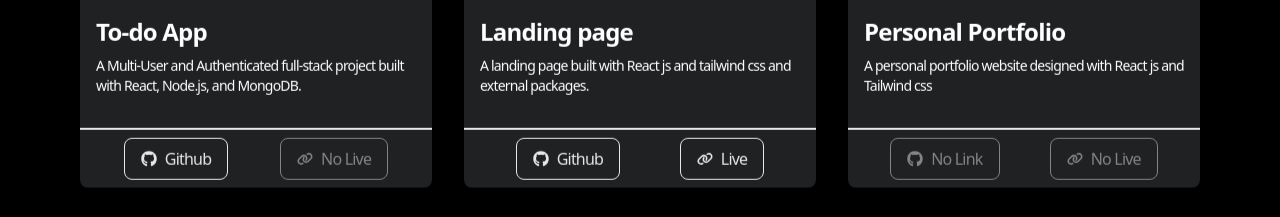
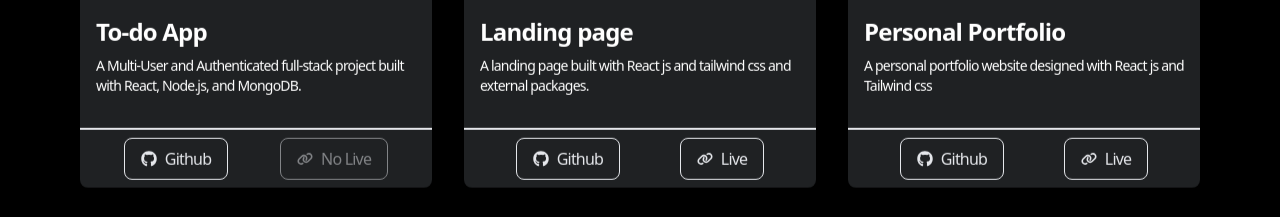
Before and after one commit to sahil-mane/Sahil-portfolio, a React (Vite) app: page / in a window 1280 px wide. Shown: the part 2680-2897 px from the top of the page. Built offline with nearby package versions, Linux system fonts and the light colour scheme; grey boxes are pictures that could not be loaded.

Commit message:
second commit

```diff
--- a/src/constants/index.jsx
+++ b/src/constants/index.jsx
@@ -68,8 +68,8 @@ export const PROJECTS = [
     subtitle:
       "A personal portfolio website designed with React js and Tailwind css",
     image: image4,
-    githubUrl:"",
-    liveUrl:""
+    githubUrl:"https://github.com/sahil-mane/Sahil-portfolio",
+    liveUrl:"https://sahil-mane.vercel.app/"
   },
   {
     title: "Weather Dashboard",
```
